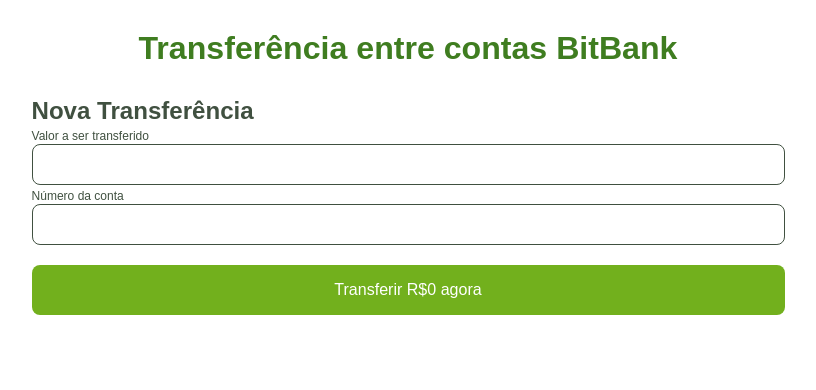
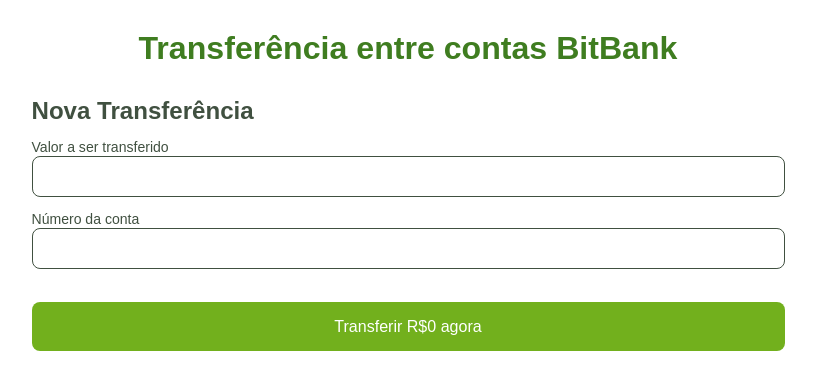
Before and after one commit to rafael-araujo-reis/bitbank, an Angular app: page / in a window 1280 px wide. Shown: the top 390 px of the page, without its empty margins (232-1048 px from the left). Built offline with nearby package versions, Linux system fonts and the light colour scheme.

Commit message:
ajustes de css

```diff
--- a/src/app/new-transfer/new-transfer.component.scss
+++ b/src/app/new-transfer/new-transfer.component.scss
@@ -5,12 +5,13 @@
   &__title {
     color: var(--gray-300);
     text-transform: capitalize;
+    margin-bottom: 1.2rem;
   }
 
   .form-field {
     &__label {
       color: var(--gray-300);
-      font-size: 1.2rem;
+      font-size: 1.4rem;
     }
 
     &__input {
@@ -20,6 +21,7 @@
       border: 0.1rem solid var(--gray-300);
       padding: 1rem;
       outline: none;
+      margin-bottom: 1.2rem;
     }
   }
 }
--- a/src/global/styles.scss
+++ b/src/global/styles.scss
@@ -60,6 +60,4 @@
   max-width: 1400px;
   padding: 3rem;
   margin: 0 auto;
-
-  min-height: calc(100vh - var(--height-title));
 }
```
